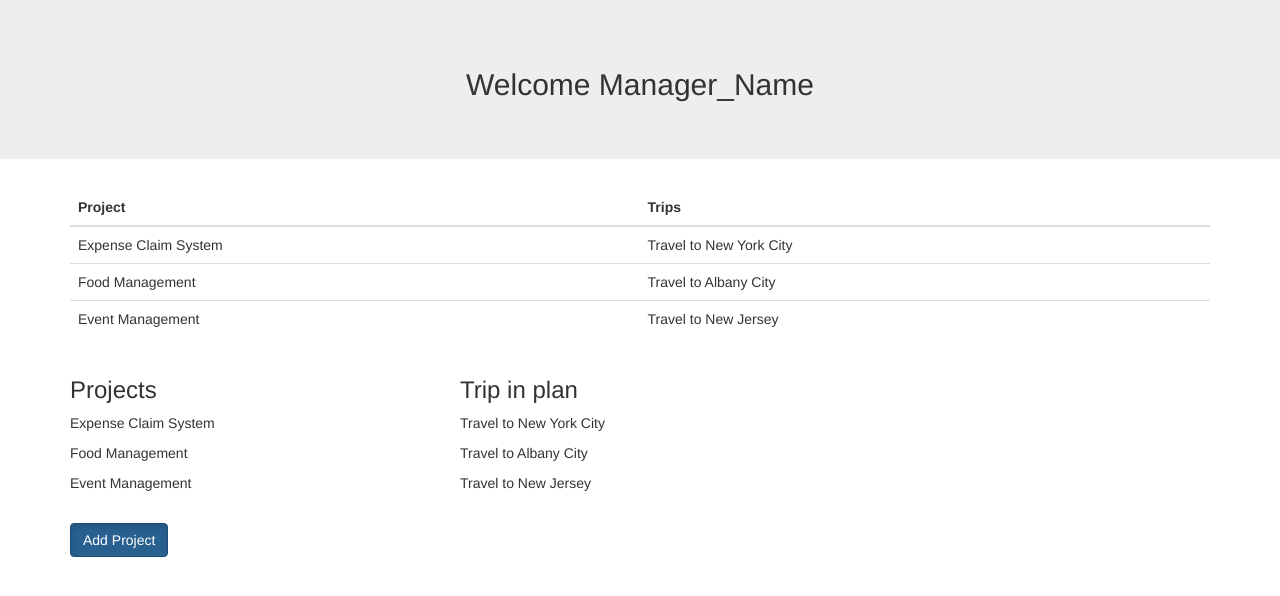
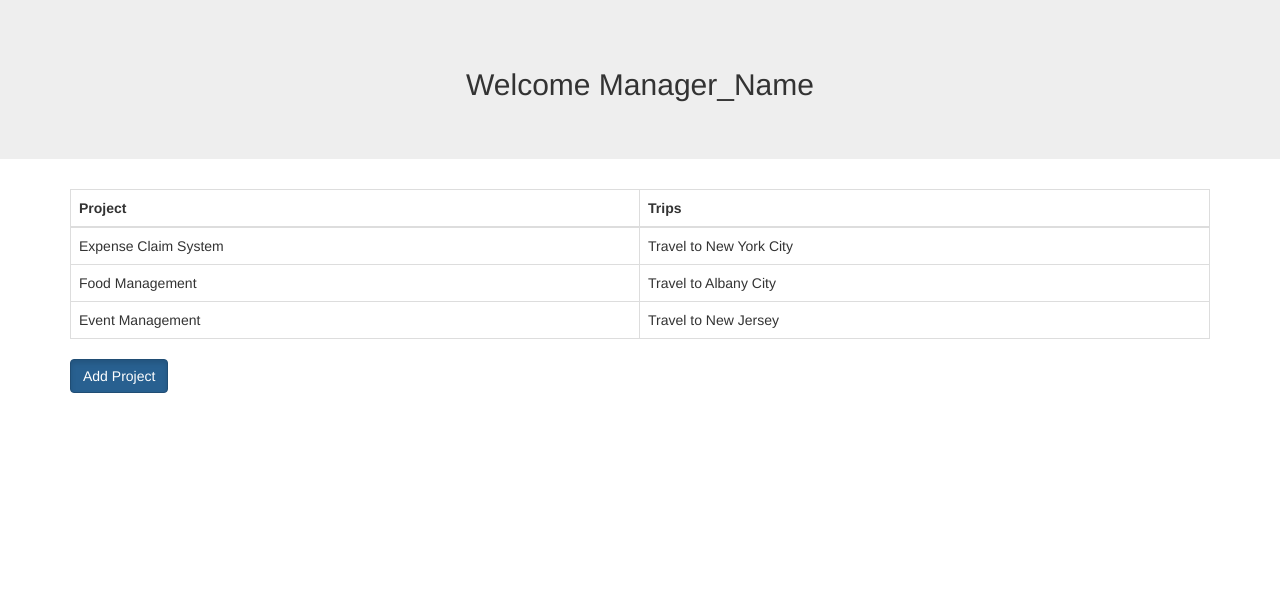
Before and after one commit to n2iw/Expense-Claim-System, a Java web app: page /manager.jsp in a window 1280 px wide. Shown: the top 596 px of the page. Run offline with Tomcat 11, a stand-in JSP engine, Linux system fonts and the light colour scheme; some libraries are stand-ins or nearby versions.

Commit message:
Add project link

```diff
--- a/WebContent/manager.jsp
+++ b/WebContent/manager.jsp
@@ -9,7 +9,7 @@
 <div class="row">
 <div class="col-sm-12">
 <div class="table-responsive">
-<table class="table">
+<table class="table table-bordered">
 <thead>
 <tr>
 <th>Project</th>
@@ -22,27 +22,11 @@
 <tr><td>Event  Management</td><td>Travel to New Jersey</td></tr>
 </tbody>
 </table>
+<a href="addProject.jsp" class="btn btn-primary active" role="button">Add Project</a>
 </div>
 </div>
 </div>
-  <div class="row">
-    <div class="col-sm-4">
-    <h3>Projects</h3>
-      <p>Expense Claim System</p>
-      <p>Food Management</p>
-      <p>Event  Management</p>
-    <br>
-    <a href="addProject.jsp" class="btn btn-primary active" role="button">Add Project</a>
 
-
-    </div>
-    <div class="col-sm-8">
-      <h3>Trip in plan</h3>
-      <p>Travel to New York City</p>
-      <p>Travel to Albany City</p>
-      <p>Travel to New Jersey</p>
-    </div>
-  </div>
 </div>
 
 <%@include file="WEB-INF/Footer.jsp" %>
```
